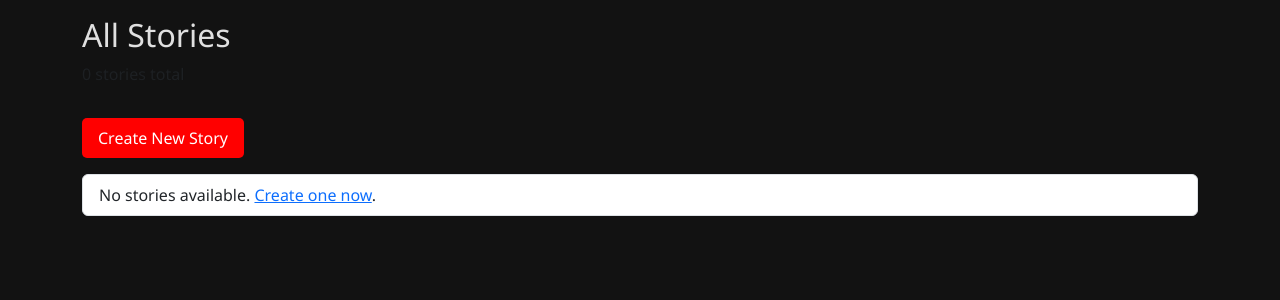
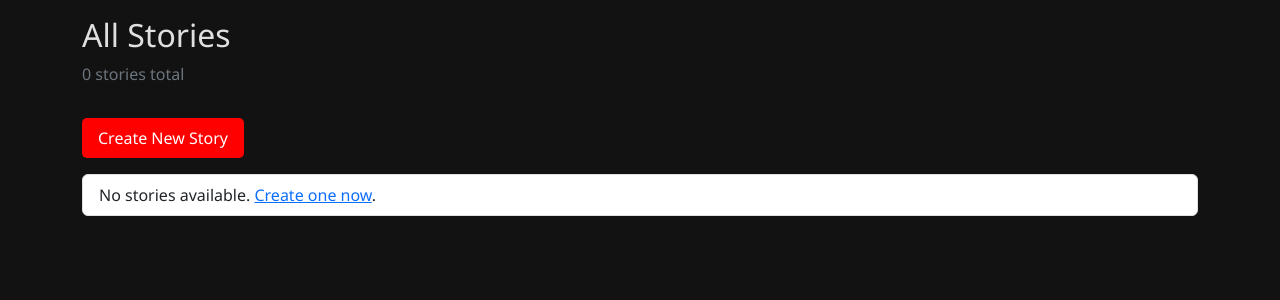
Before and after one commit to JoshThould/AgileIt, a Django app: page /stories/ in a window 1280 px wide. Shown: the part 166-466 px from the top of the page. Run offline with Django 4.2, Linux system fonts and the light colour scheme; the visitor is signed in with stand-in values (Sample User, id 1); data that the repository does not hold is empty; some libraries are stand-ins or nearby versions.

Commit message:
Remove total sprint count display from sprint list and update story list text color for consistency

```diff
--- a/templates/sprints/sprint_list.html
+++ b/templates/sprints/sprint_list.html
@@ -24,7 +24,6 @@
 
   <!-- Sprint List Header -->
   <h2>All Sprints</h2>
-  <p class="text-muted">{{ sprints|length }} sprint{{ sprints|pluralize }} total</p>
   <a href="{% url 'sprints:sprint-create' %}" class="btn btn-primary mb-3">
     <i class="bi bi-plus-circle"></i> Create New Sprint
   </a>
--- a/templates/sprints/story_list.html
+++ b/templates/sprints/story_list.html
@@ -22,7 +22,7 @@
 
   <!-- Story List Header -->
   <h2>All Stories</h2>
-  <p class="text-muted">{{ stories|length }} stor{{ stories|pluralize:"y,ies" }} total</p>
+  <p class="text-secondary">{{ stories|length }} stor{{ stories|pluralize:"y,ies" }} total</p>
   <a href="{% url 'sprints:story-create' %}" class="btn btn-primary mb-3">
     <i class="bi bi-plus-circle"></i> Create New Story
   </a>
```
